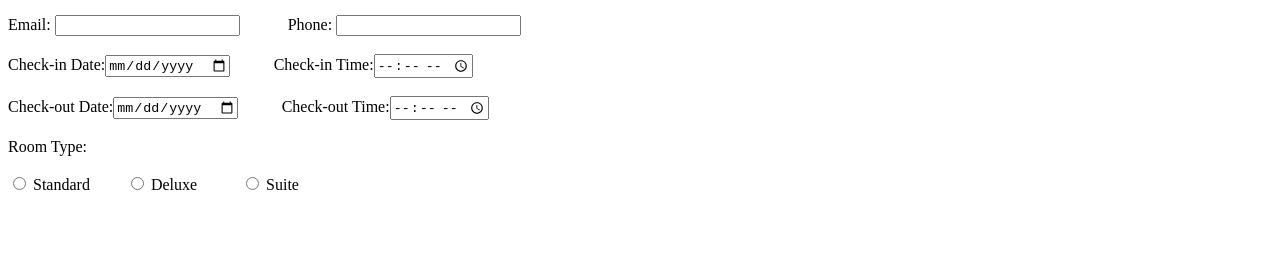
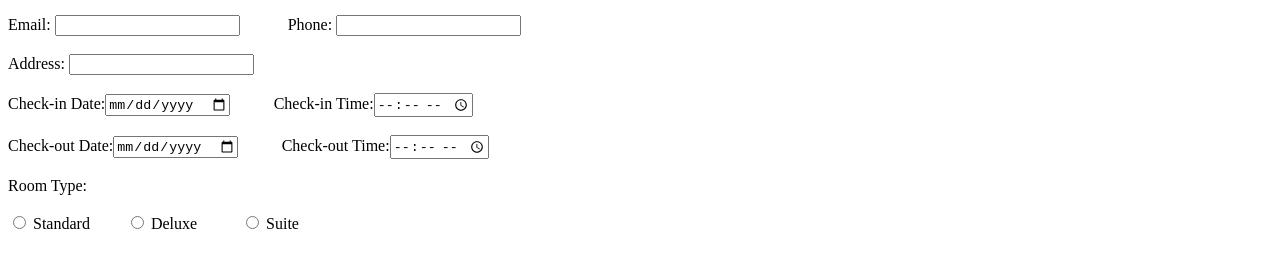
Before and after one commit to gauravjadhao07/icp-11-html-github-assgnment-hotel-booking-form, a plain HTML site: page index.html in a window 1280 px wide. Shown: the part 354-622 px from the top of the page. Drawn offline with Linux system fonts and the light colour scheme.

Commit message:
add address

```diff
--- a/index.html
+++ b/index.html
@@ -19,6 +19,10 @@
         <input type="text" id="inputemail"/>
         &nbsp;&nbsp; &nbsp;&nbsp; &nbsp;&nbsp; &nbsp;&nbsp;<label for="inputphone">Phone:</label>
         <input type="text" id="inputphone"/>
+        <br/>
+        <br/>
+        <label for="inputaddres">Address:</label>
+        <input type="text" id="inputaddres"/>
         <br/>
         <br/>
         Check-in Date:<input type="date"/>&nbsp;&nbsp; &nbsp;&nbsp; &nbsp;&nbsp; &nbsp;
```
